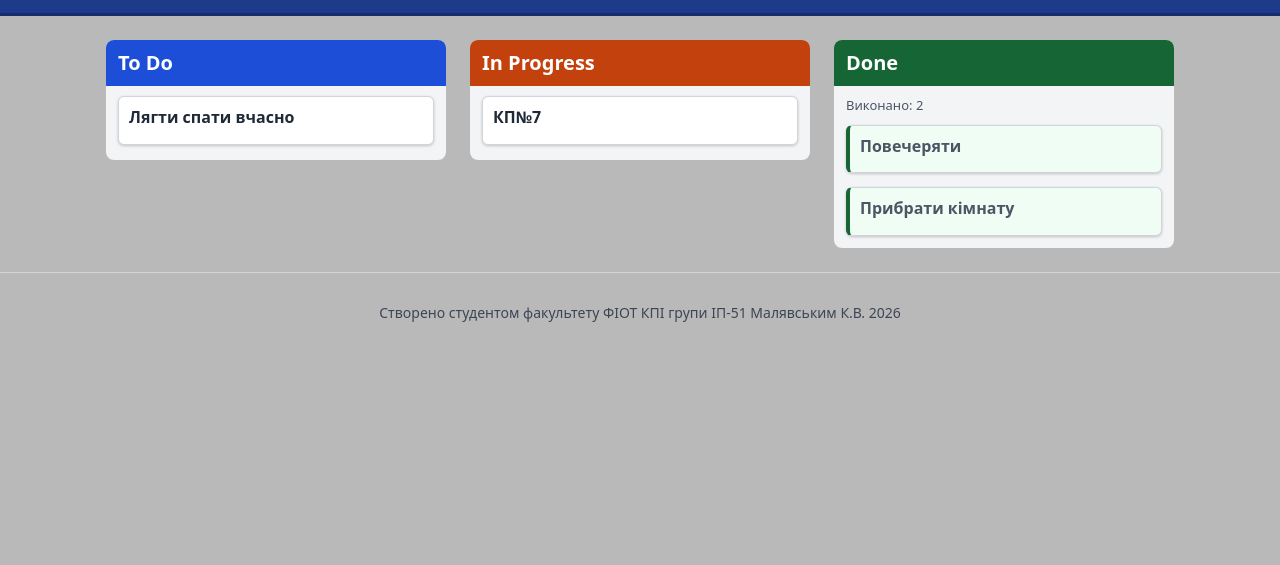
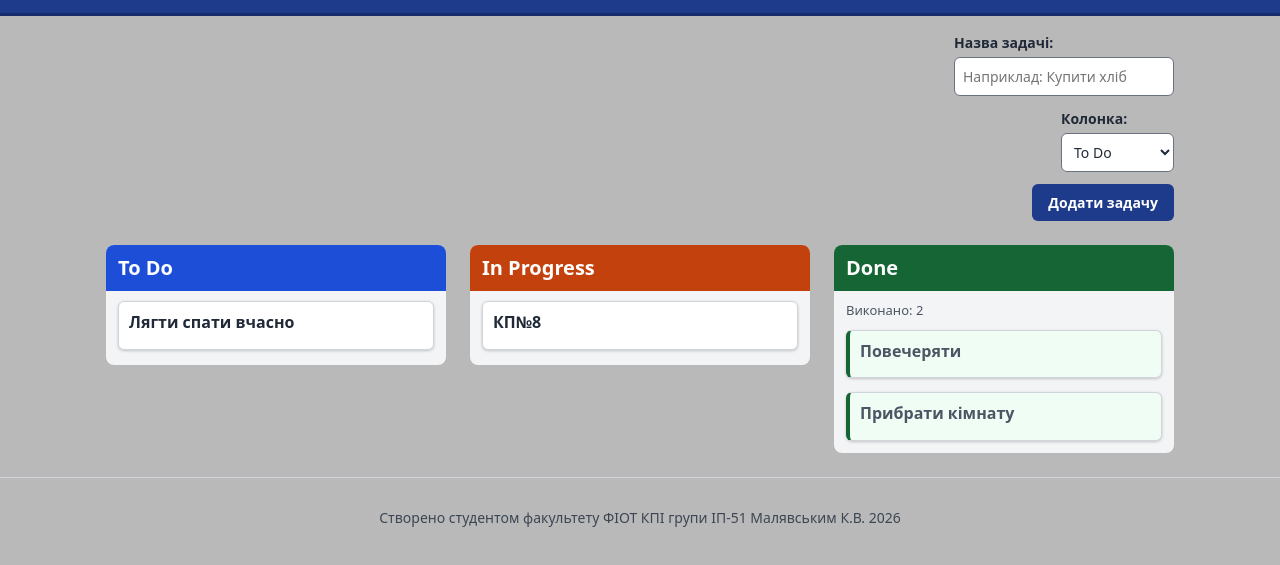
Before and after one commit to WebStalkerr/kanban-board, a plain HTML site: page index.html in a window 1280 px wide. Shown: the part 55-620 px from the top of the page. Drawn offline with Linux system fonts and the light colour scheme.

Commit message:
Implemented user interaction and validation via eventListener handlers, added proper ids to task cards for dynamic creation and handling, implemented relevant css

```diff
--- a/css/style.css
+++ b/css/style.css
@@ -91,6 +91,7 @@ section h2 {
 .card.done {
     background-color: #f0fdf4;
     border-left: 4px solid #166534;
+    cursor: default;
 }
 
 .card.done h3 {
@@ -144,6 +145,15 @@ footer {
         grid-template-columns: repeat(3, 1fr);
         gap: 16px;
     }
+
+    .task-form {
+        flex-direction: row;
+        align-items: flex-end;
+    }
+
+    .form-field {
+        flex: 1;
+    }
 }
 
 @media (min-width: 1024px) {
@@ -162,3 +172,59 @@ img {
     max-width: 100%;
     height: auto;
 }
+
+.task-form {
+    max-width: 1100px;
+    margin: 0 auto;
+    padding: 16px 16px 0;
+    display: flex;
+    flex-direction: column;
+    gap: 12px;
+}
+
+.form-field {
+    display: flex;
+    flex-direction: column;
+    gap: 4px;
+}
+
+.task-form label {
+    font-size: 0.875rem;
+    font-weight: 600;
+    color: #1f2937;
+}
+
+.task-form input,
+.task-form select {
+    padding: 8px;
+    border: 1px solid #6b7280;
+    border-radius: 6px;
+    font: inherit;
+    font-size: 0.875rem;
+    color: #1f2937;
+    background-color: #ffffff;
+}
+
+.task-form button {
+    padding: 8px 16px;
+    border: 0;
+    border-radius: 6px;
+    font: inherit;
+    font-size: 0.875rem;
+    font-weight: 600;
+    color: #ffffff;
+    background-color: #1e3a8a;
+    cursor: pointer;
+}
+
+.task-form button:hover {
+    background-color: #1d4ed8;
+}
+
+.card {
+    cursor: pointer;
+}
+
+.card:hover {
+    box-shadow: 0 2px 6px rgba(0, 0, 0, 0.3);
+}
--- a/index.html
+++ b/index.html
@@ -11,6 +11,26 @@
     <header>
         <h1>Kanban-дошка справ</h1>
     </header>
+
+    <form id="task-form" class="task-form">
+        <div class="form-field">
+            <label for="task-title">Назва задачі:</label>
+            <input type="text" id="task-title" name="title"
+                required pattern=".{3,}" title="Мінімум 3 символи"
+                placeholder="Наприклад: Купити хліб">
+        </div>
+
+        <div class="form-field">
+            <label for="task-column">Колонка:</label>
+            <select id="task-column" name="column">
+                <option value="todo">To Do</option>
+                <option value="inprogress">In Progress</option>
+                <option value="done">Done</option>
+            </select>
+        </div>
+
+        <button type="submit">Додати задачу</button>
+    </form>
 
     <main>
         <section id="ToDo">
--- a/script.js
+++ b/script.js
@@ -4,20 +4,33 @@ console.log('script.js підключено');
 //прибираємо статичні картки-заглушки
 document.querySelectorAll('article.card').forEach(card => card.remove());
 
+//порядок колонок і відповідність ключа до тексту статусу
+const COLUMN_ORDER = ['todo', 'inprogress', 'done'];
+const STATUS_BY_COLUMN = {
+    todo: 'To Do',
+    inprogress: 'In Progress',
+    done: 'Done'
+};
+
 
 // колонкам "To Do" / "In Progress" / "Done" з index.html
 const tasks = [
-    { title: 'Лягти спати вчасно', status: 'To Do', column: 'todo' },
-    { title: 'КП№7', status: 'In Progress', column: 'inprogress' },
-    { title: 'Повечеряти', status: 'Done', column: 'done'  },
-    { title: 'Прибрати кімнату', status: 'Done', column: 'done'  }
+    { id: 1, title: 'Лягти спати вчасно', status: 'To Do', column: 'todo' },
+    { id: 2, title: 'КП№8', status: 'In Progress', column: 'inprogress' },
+    { id: 3, title: 'Повечеряти', status: 'Done', column: 'done' },
+    { id: 4, title: 'Прибрати кімнату', status: 'Done', column: 'done' }
 ];
+let nextId = tasks.length + 1;
 
 //вибір контейнерів і елемента-підсумку
 const todoList = document.querySelector('#todo-list');
 const inProgressList = document.querySelector('#inprogress-list');
 const doneList = document.querySelector('#done-list');
 const doneCountEl = document.querySelector('#done-count');
+
+const form = document.querySelector('#task-form');
+const titleInput = document.querySelector('#task-title');
+const columnSelect = document.querySelector('#task-column');
 
 // Відповідність значення task.column до контейнера
 const containers = {
@@ -56,7 +69,7 @@ function logDoneTasks(taskList) {
     }
 }
 
-// і повертає true/false, чи вона має статус 'Done'
+// повертає true/false, якщо вона має статус 'Done'
 const isDone = task => task.status === 'Done';
 
 // Перевірка isDone на кожній задачі окремо
@@ -95,6 +108,7 @@ function renderTasks(taskList) {
 
         //атрибут data-status і умовний клас
         card.dataset.status = task.status;
+        card.dataset.id = task.id;
         if (isDone(task)) {
             card.classList.add('done');
             doneTotal++;
@@ -111,3 +125,53 @@ function renderTasks(taskList) {
 
 //рендер при завантаженні сторінки
 renderTasks(tasks);
+
+//ставить задачі колонку й узгоджений з нею статус
+function setColumn(task, column) {
+    task.column = column;
+    task.status = STATUS_BY_COLUMN[column];
+}
+
+//ловить випадок, коли в полі лише пробіли
+titleInput.addEventListener('input', () => {
+    titleInput.setCustomValidity(''); // спочатку повертаємо поле в коректний стан
+    if (titleInput.value !== '' && titleInput.value.trim().length < 3) {
+        titleInput.setCustomValidity('Назва має містити щонайменше 3 символи (не рахуючи пробілів)');
+    }
+});
+
+//обробник додавання нових задач
+form.addEventListener('submit', event => {
+    event.preventDefault();
+
+    const title = titleInput.value.trim();
+    const column = columnSelect.value;
+
+    const newTask = { id: nextId++, title };
+    setColumn(newTask, column);
+    tasks.push(newTask);
+
+    renderTasks(tasks);
+    form.reset();
+});
+
+//клік на картку переміщує задачу до наступної колонки, обробник на кожен із трьох контейнерів
+function handleCardClick(event) {
+    const card = event.target.closest('article.card');
+    if (!card) return; // клік по порожньому місцю контейнера
+
+    const task = tasks.find(t => t.id === Number(card.dataset.id));
+    if (!task) return;
+
+    const index = COLUMN_ORDER.indexOf(task.column);
+    if (index === COLUMN_ORDER.length - 1) {
+        return; // задача вже в Done, наступної колонки немає
+    }
+
+    setColumn(task, COLUMN_ORDER[index + 1]);
+    renderTasks(tasks);
+}
+
+for (const container of Object.values(containers)) {
+    container.addEventListener('click', handleCardClick);
+}
```
